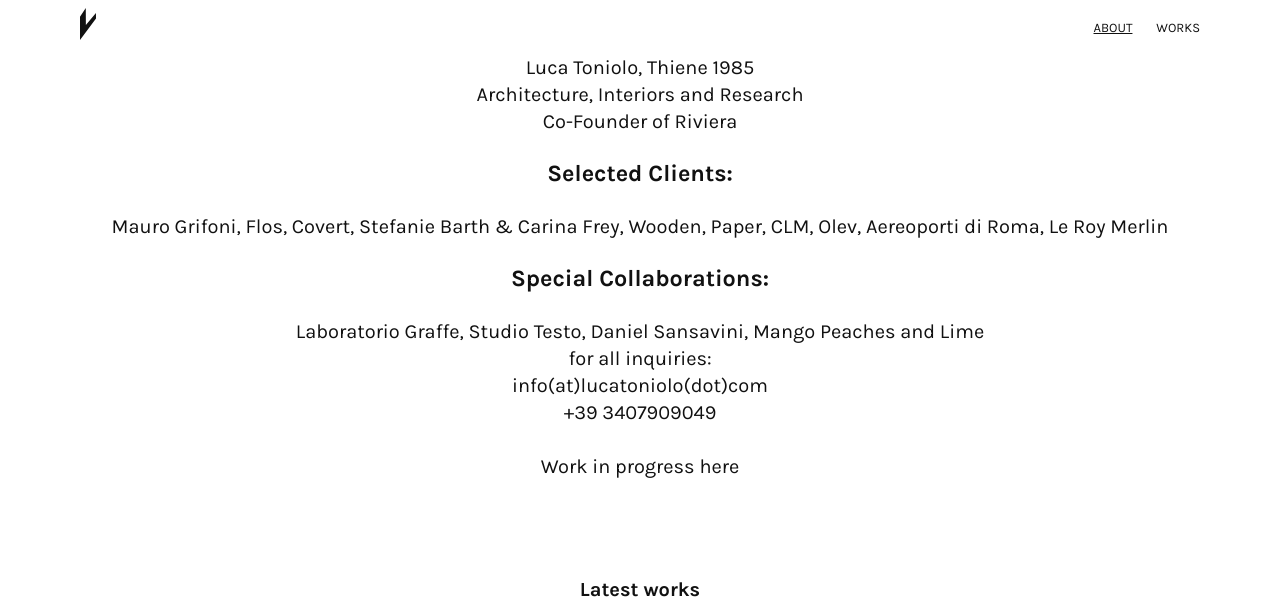
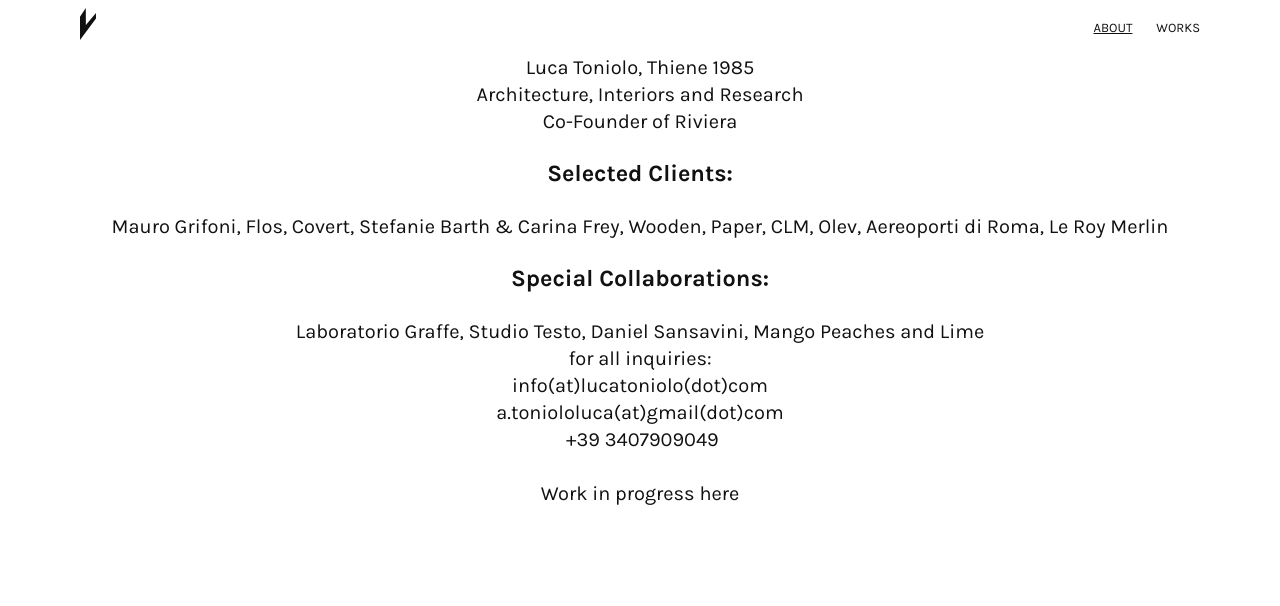
Before and after one commit to rzecchini/lucatoniolo, a Jekyll site: the page built from _pages/about.md, in a window 1280 px wide and 900 px high, cut to the strip 0-606 px from the top of the window. Built offline with Jekyll 4.4.1, drawn with Linux system fonts in a browser that asks for light colours.

Commit message:
Update Pages “about”

```diff
--- a/_pages/about.md
+++ b/_pages/about.md
@@ -1,7 +1,7 @@
 ---
+layout: default
 permalink: /about/
 title: ' ABOUT'
-layout: default
 ---
 Luca Toniolo, Thiene 1985 <br>
 Architecture, Interiors and Research <br>
@@ -15,7 +15,7 @@
 
 Laboratorio Graffe, Studio Testo, Daniel Sansavini, Mango Peaches and Lime
 
-for all inquiries: <br> info(at)lucatoniolo(dot)com <br> \+39 3407909049
+for all inquiries: <br> info(at)lucatoniolo(dot)com <br> a.toniololuca(at)gmail(dot)com <br> \+39 3407909049
 
 <br>
 [Work in progress here](https://www.instagram.com/luca_toniolo_/)
```
